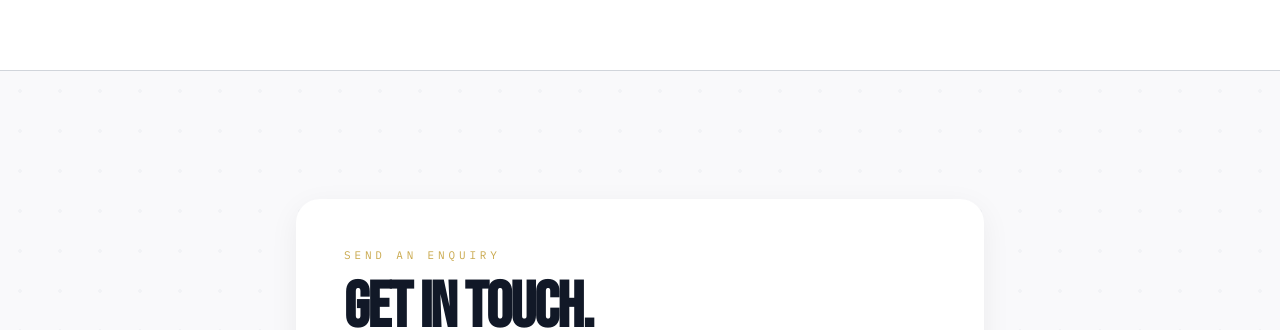
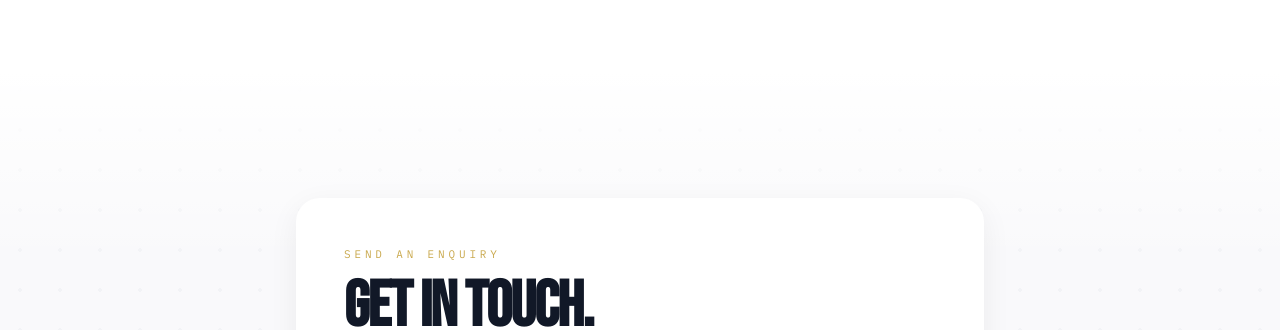
Before and after one commit to shivansh-121/Honos_Webstie, a Next.js app: page / in a window 1280 px wide. Shown: the part 8340-8670 px from the top of the page. Built offline with nearby package versions, Linux system fonts and the light colour scheme.

Commit message:
feat: add gradient blend and remove border between commitment and contact sections

```diff
--- a/components/sections/Commitment.tsx
+++ b/components/sections/Commitment.tsx
@@ -9,7 +9,7 @@ export function Commitment() {
   const [index, setIndex] = useState(0);
 
   return (
-    <section className="border-y border-honos-line bg-obsidian py-24 lg:py-32">
+    <section className="border-t border-honos-line bg-obsidian py-24 lg:py-32">
       <div className="mx-auto max-w-container px-6 lg:px-10">
         <SectionLabel className="mb-4">Our Assurance</SectionLabel>
         <h2 className="mb-16 font-display text-5xl uppercase tracking-wider text-honos-white">
--- a/components/sections/Contact.tsx
+++ b/components/sections/Contact.tsx
@@ -69,6 +69,9 @@ export function Contact() {
         className="absolute inset-0 z-0 opacity-[0.03]"
         style={{ backgroundImage: 'radial-gradient(#1b365d 2px, transparent 2px)', backgroundSize: '40px 40px' }}
       ></div>
+
+      {/* Top edge blend gradient to merge with the previous section (Commitment) */}
+      <div className="absolute top-0 left-0 right-0 h-48 bg-gradient-to-b from-obsidian to-transparent z-10 pointer-events-none" />
 
       <div className="relative z-10 mx-auto w-full max-w-3xl px-6 lg:px-10">
 
```
